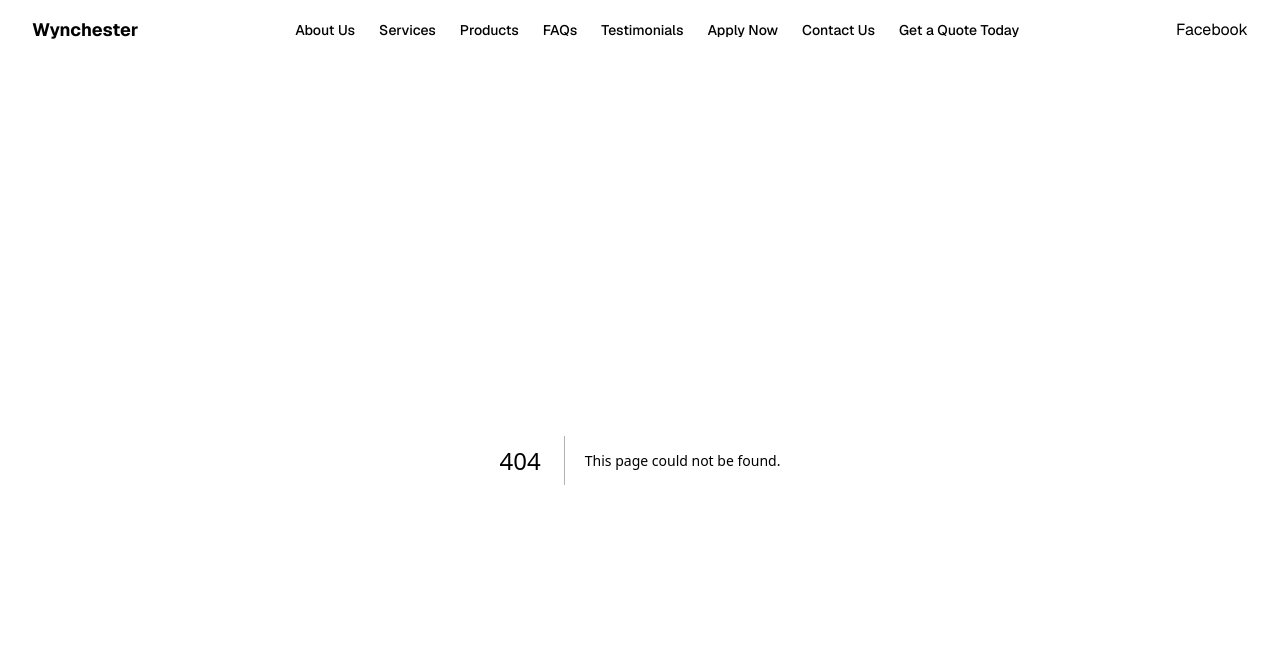
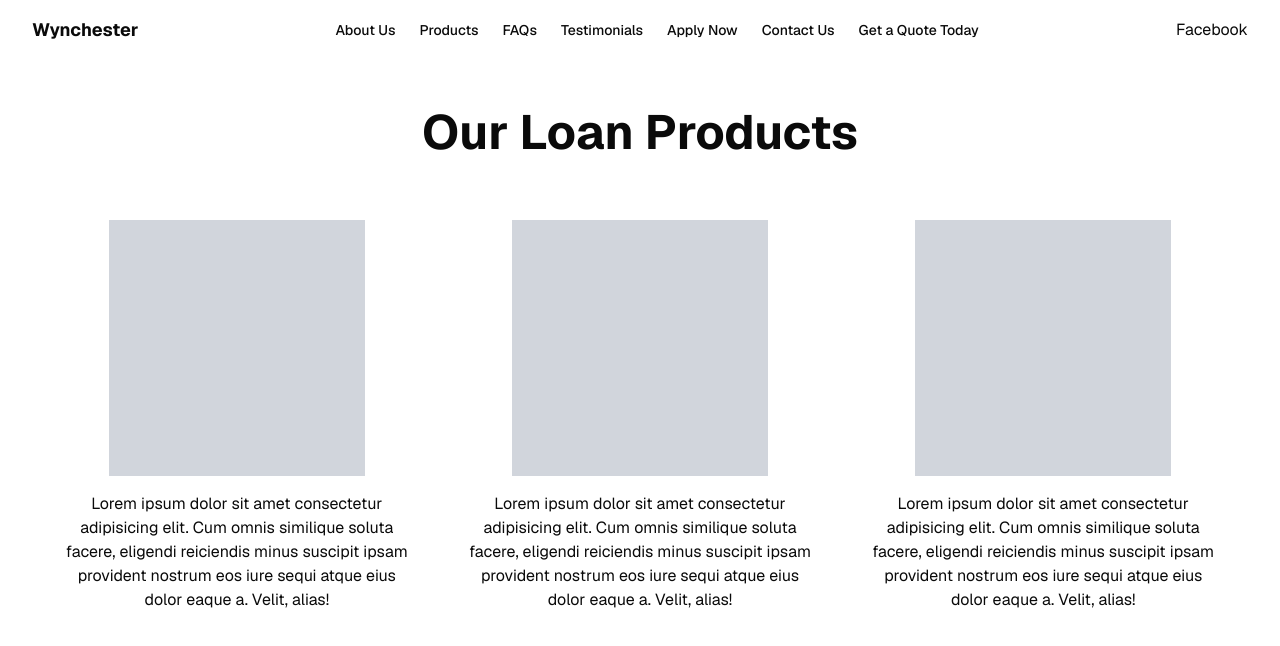
Before and after one commit to dustinwania/wynchester-funnel, a Next.js app: page /products in a window 1280 px wide. Before the commit this address had no page. Shown: the top 646 px of the page. Built offline with nearby package versions, Linux system fonts and the light colour scheme.

Commit message:
added /about and /products, removed /services

```diff
--- a/app/about/page.tsx
+++ b/app/about/page.tsx
@@ -1,8 +1,20 @@
+import AvatarCard from "../components/AvatarCard"
 
 export default function About() {
     return(
-        <div>
-            About
+        <div className="px-8 py-4">
+            <p className="font-bold text-5xl mb-6">About Us</p>
+
+            <section className="w-full h-auto flex flex-wrap justify-between items-center space-x-8">
+                <p className="w-full sm:w-[48%] mb-6 sm:mb-0 text-lg">
+                    Lorem ipsum dolor sit amet, consectetur adipisicing elit. Officia cum, eligendi magnam beatae qui rerum facilis nisi. Maxime beatae accusamus assumenda ad sit exercitationem labore. Vero, possimus consectetur. Voluptas blanditiis modi, dolore deleniti nemo vel in minima eos, ab voluptates aut facere reprehenderit accusantium impedit temporibus sed aspernatur libero at illum suscipit. Ab debitis voluptatibus laudantium quis corporis natus voluptatem! Assumenda laborum, suscipit ea obcaecati repellendus praesentium in odio molestiae neque eius voluptatum non officia. Voluptate, vitae. Dolorum accusamus magnam nisi ipsum quis praesentium nulla, doloremque tempora quasi officiis, id necessitatibus fugiat quibusdam vel optio nobis, blanditiis quos inventore! Ut?
+                </p>
+
+                <div className="w-full sm:w-[48%] h-[50vh] bg-gray-300 flex items-center justify-center">
+                    <p className="text-center">Google Map 2D Location here</p>
+                </div>
+            </section>
+
         </div>
     )
 }
--- /dev/null
+++ b/app/components/AvatarCard.tsx
@@ -0,0 +1,12 @@
+
+
+export default function AvatarCard() {
+    return(
+        <div>
+            <div className="flex flex-col items-center">
+                <div className="size-32 rounded-full bg-gray-300"></div>
+                <p>Feature</p>
+            </div>
+        </div>
+    );
+}
--- a/app/components/ImageCarousel.tsx
+++ b/app/components/ImageCarousel.tsx
@@ -13,7 +13,7 @@ export default function ImageCarousel() {
     const autoplay = Autoplay({ delay: 2000, stopOnInteraction: false });
     return(
         <Carousel
-            className="h-[30vh]"
+            className="h-[50vh]"
             plugins={[
                 Autoplay({
                 delay: 2000,
@@ -23,7 +23,7 @@ export default function ImageCarousel() {
                 <CarouselContent>
                 {Array.from({ length: 5 }).map((_, index) => (
                     <CarouselItem key={index} className="basis-full">
-                    <Card className="h-[30vh] border rounded-lg">
+                    <Card className="h-[50vh] border rounded-lg">
                         <CardContent>
                         <span className="text-5xl font-bold">{index + 1}</span>
                         </CardContent>
--- a/app/layout.tsx
+++ b/app/layout.tsx
@@ -47,7 +47,6 @@ export default function RootLayout({
           <nav className="flex gap-6">
             {[
               { href: "/about", label: "About Us" },
-              { href: "/services", label: "Services" },
               { href: "/products", label: "Products" },
               { href: "/faqs", label: "FAQs" },
               { href: "/testimonials", label: "Testimonials" },
--- a/app/page.tsx
+++ b/app/page.tsx
@@ -1,3 +1,4 @@
+import AvatarCard from "./components/AvatarCard";
 import ImageCarousel from "./components/ImageCarousel";
 
 export default function Home() {
@@ -7,7 +8,7 @@ export default function Home() {
 
         <ImageCarousel/>
 
-        <div className="w-full h-[30vh] flex content-center justify-between items-center mt-4 pl-12 pr-12 border bg-gray-200 ">
+        <section className="w-full h-[30vh] flex content-center justify-between items-center mt-4 pl-12 pr-12 border bg-gray-200 ">
             <p>
                 Headline Text
                 <caption>Subline</caption>
@@ -16,14 +17,17 @@ export default function Home() {
             <p>Tagline Text
                 <caption>Subline</caption>
             </p>
-        </div>
+        </section>
 
-        <div className="w-full h-[40vh] border mt-4 p-6 bg-gray-200">
-            <p>Easy Steps</p>
-            <div className="size-32 rounded-full bg-red-300"></div>
-            <div className="size-32 rounded-full bg-red-300"></div>
-            <div className="size-32 rounded-full bg-red-300"></div>
-        </div>
+        <section className="w-full h-[40vh] border mt-4 p-6 bg-gray-200">
+            <p className="flex justify-center content-center mb-6 text-2xl">Easy Steps</p>
+            <div className="flex justify-center gap-32">
+                <AvatarCard></AvatarCard>
+                <AvatarCard></AvatarCard>
+                <AvatarCard></AvatarCard>
+            </div>
+
+        </section>
 
     </div>
     );
--- /dev/null
+++ b/app/products/page.tsx
@@ -0,0 +1,30 @@
+export default function Products() {
+    return (
+        <div className="px-16 py-4">
+            <p className="text-center font-bold text-5xl mt-8 mb-16">Our Loan Products</p>
+
+            <section className="flex flex-wrap justify-between gap-8">
+                <div className="w-full sm:w-[30%] flex flex-col items-center text-center">
+                    <div className="size-64 bg-gray-300 mb-4"></div> {/* Adjusted size */}
+                    <p className="text-sm sm:text-base">
+                        Lorem ipsum dolor sit amet consectetur adipisicing elit. Cum omnis similique soluta facere, eligendi reiciendis minus suscipit ipsam provident nostrum eos iure sequi atque eius dolor eaque a. Velit, alias!
+                    </p>
+                </div>
+
+                <div className="w-full sm:w-[30%] flex flex-col items-center text-center">
+                    <div className="size-64 bg-gray-300 mb-4"></div>
+                    <p className="text-sm sm:text-base">
+                        Lorem ipsum dolor sit amet consectetur adipisicing elit. Cum omnis similique soluta facere, eligendi reiciendis minus suscipit ipsam provident nostrum eos iure sequi atque eius dolor eaque a. Velit, alias!
+                    </p>
+                </div>
+
+                <div className="w-full sm:w-[30%] flex flex-col items-center text-center">
+                    <div className="size-64 bg-gray-300 mb-4"></div>
+                    <p className="text-sm sm:text-base">
+                        Lorem ipsum dolor sit amet consectetur adipisicing elit. Cum omnis similique soluta facere, eligendi reiciendis minus suscipit ipsam provident nostrum eos iure sequi atque eius dolor eaque a. Velit, alias!
+                    </p>
+                </div>
+            </section>
+        </div>
+    )
+}
```
